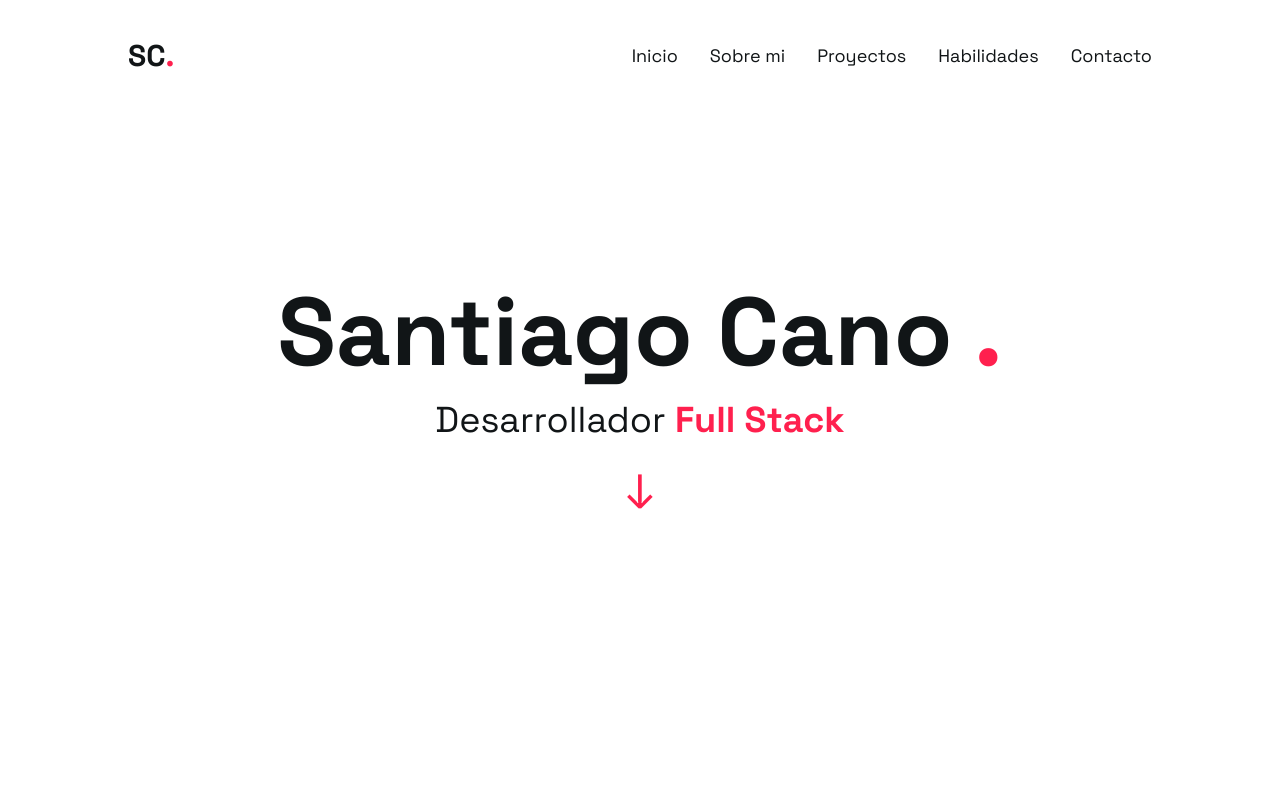
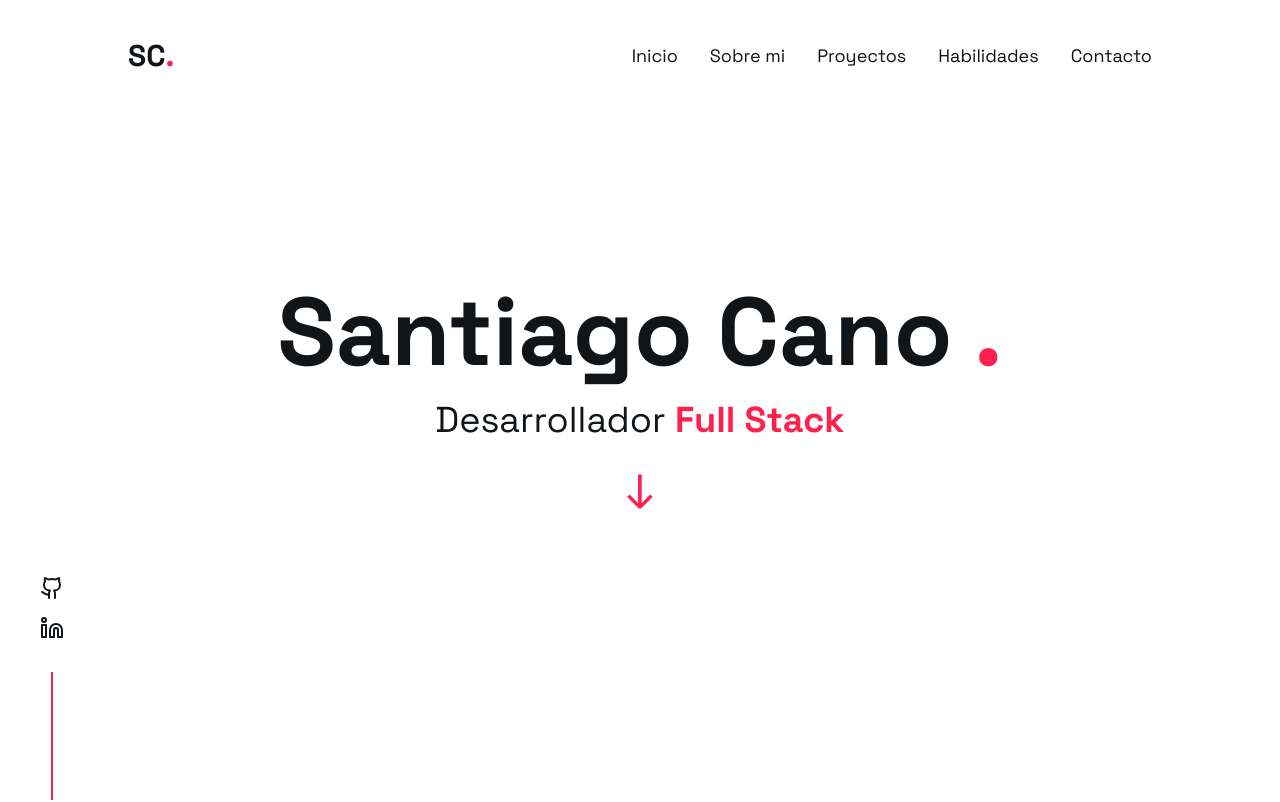
Before and after one commit to santicano2/portfolio-v3, a Next.js app: page / in a window 1280 px wide. Shown: the top 802 px of the page. Built offline with nearby package versions, Linux system fonts and the light colour scheme.

Commit message:
feat: added socialLinks component

```diff
--- a/app/page.tsx
+++ b/app/page.tsx
@@ -4,6 +4,7 @@ import { Header } from "@/components/Header";
 import { Hero } from "@/components/Hero";
 import { Projects } from "@/components/Projects";
 import { Skills } from "@/components/Skills";
+import { SocialLinks } from "@/components/SocialLinks";
 
 export default function Home() {
   return (
@@ -15,6 +16,7 @@ export default function Home() {
         <Projects />
         <Skills />
         <Contact />
+        <SocialLinks />
       </main>
     </>
   );
--- /dev/null
+++ b/components/SocialLinks.tsx
@@ -0,0 +1,36 @@
+import { Github, Linkedin } from "lucide-react";
+
+import { MotionDiv } from "@/lib/motion";
+
+export const socialData = [
+  { link: "https://github.com/santicano2", icon: <Github />, title: "GitHub" },
+  {
+    link: "https://www.linkedin.com/in/santicano2/",
+    icon: <Linkedin />,
+    title: "Linkedin",
+  },
+];
+
+export const SocialLinks = () => {
+  return (
+    <MotionDiv
+      initial={{ opacity: 0 }}
+      animate={{ opacity: 1 }}
+      transition={{ duration: 0.3 }}
+      className="fixed bottom-0 left-10 flex flex-col items-center gap-y-4 md:hidden"
+    >
+      {socialData.map((social, index) => (
+        <a
+          key={index}
+          className="transition hover:-translate-y-1 hover:text-target"
+          target="_blank"
+          href={social.link}
+          rel="noreferrer"
+        >
+          {social.icon}
+        </a>
+      ))}
+      <div className="mt-4 h-32 w-[2px] origin-bottom bg-target"></div>
+    </MotionDiv>
+  );
+};
```
